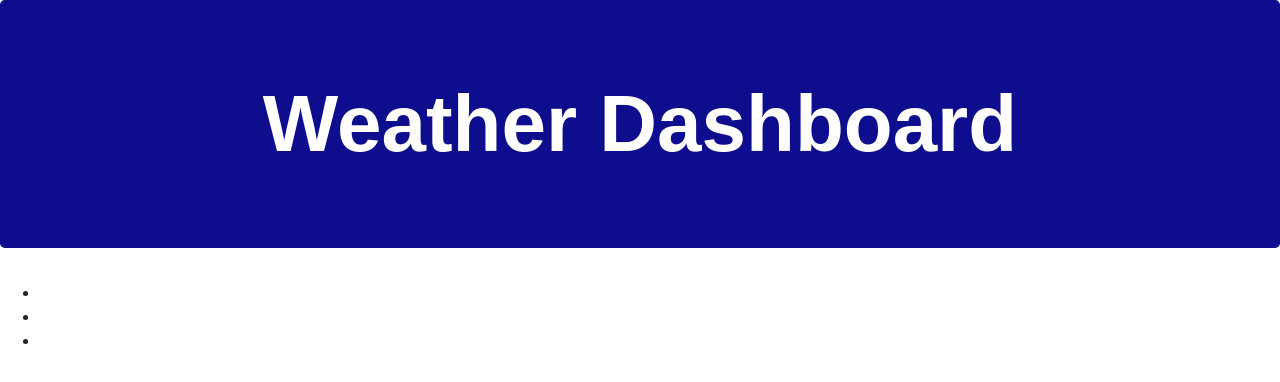
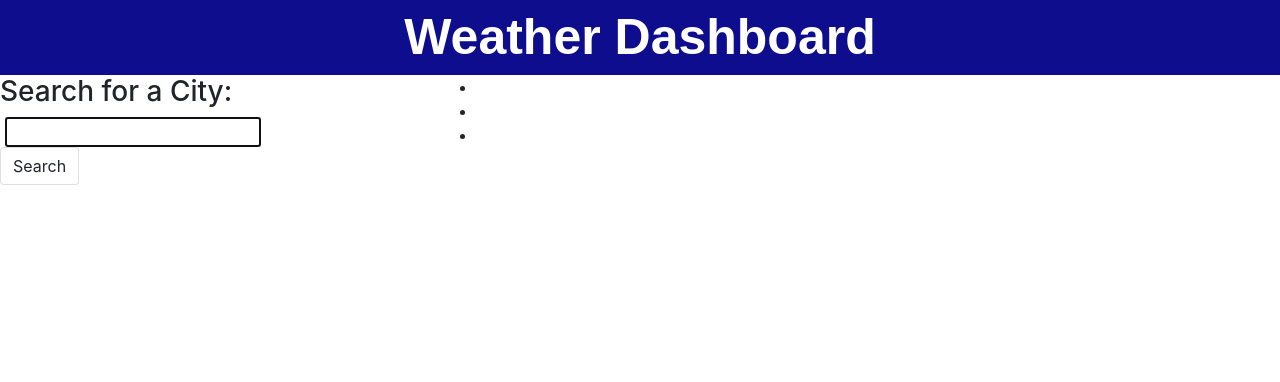
Before and after one commit to SThompsonChicago/weather-dashboard, a plain HTML site: page index.html in a window 1280 px wide. Drawn offline with nearby package versions, Linux system fonts and the light colour scheme; no server answers.

Commit message:
updated dashboard layout

```diff
--- a/assets/css/style.css
+++ b/assets/css/style.css
@@ -2,7 +2,18 @@
     background-color: rgb(13, 13, 141);
     color: white;
     text-align: center;
-    font-size: 80px;
+    font-size: 50px;
     font-weight: bold;
     font-family: Arial;
 }
+
+.search {
+    font-size: 50px;
+    font-weight: bold;
+    font-family: Arial;
+}
+
+.current {
+    text-align: left;
+
+}
--- a/index.html
+++ b/index.html
@@ -8,16 +8,31 @@
     </head>
 
     <body>
-        <div id="header" class="jumbotron top">Weather Dashboard</div>
+        <div id="header" class="hero top">Weather Dashboard</div>
+        <div class="row">
+            <div class="col-12 col-md-4">
+                    <h3>Search for a City:</h3>
+                    <form id="city-form">
+                    <label class="form-label" for="city"></label>
+                    <input name="username" id="city" type="text" autofocus="true" class="form-input" />
+                    <button type="submit" class="btn card">Search</button>
+                    </form>
+            </div>
 
 
-        <ul>
-            <li id="temp"></li>
-            <li id="wind"></li>
-            <li id="hum"></li>
-        </ul>
+            <div class="col-12 col-md-8 current">
+                <ul>
+                    <li id="temp"></li>
+                    <li id="wind"></li>
+                    <li id="hum"></li>
+                </ul>
+            </div>
+        </div>
+
         <script src="https://cdnjs.cloudflare.com/ajax/libs/jquery/3.2.1/jquery.min.js"></script>
         <script src="./assets/js/script.js"></script>
+
+
     </body>
 
 
```
